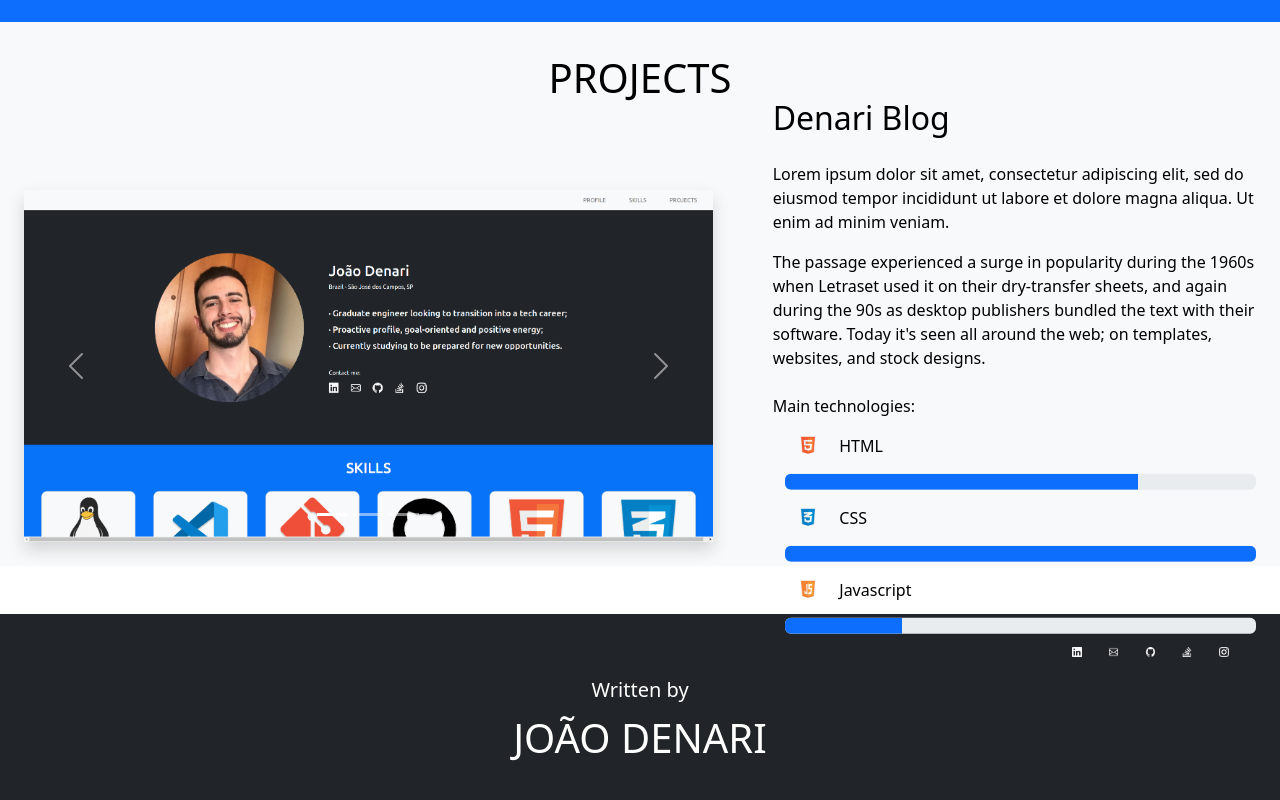
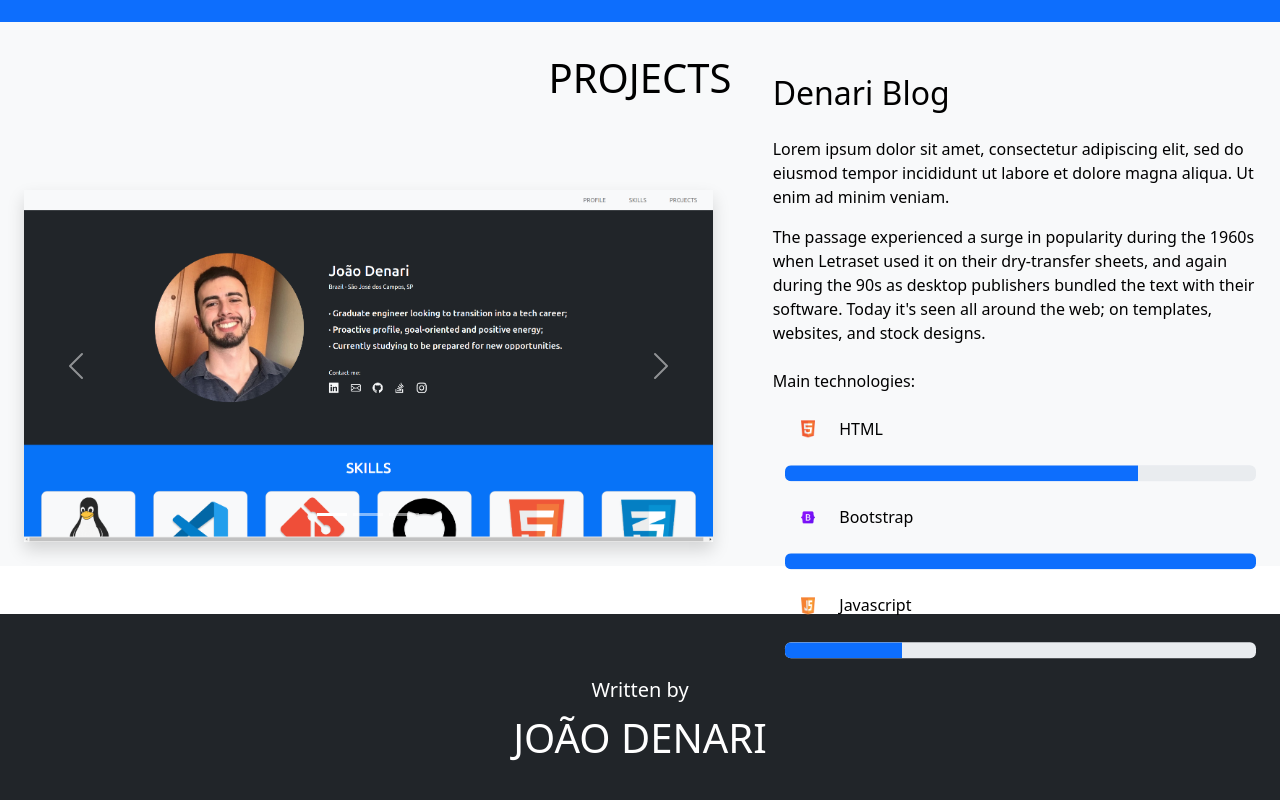
Before and after one commit to jdenari/jdenari-blog, a plain HTML site: page index.html in a window 1280 px wide. Shown: the part 1178-1978 px from the top of the page. Drawn offline with nearby package versions, Linux system fonts and the light colour scheme.

Commit message:
bootstrap-icon-added

```diff
--- a/index.html
+++ b/index.html
@@ -88,6 +88,9 @@
                                 <img src="images/skills-icon/js-icon-full.png" alt="Icon Linkedin" style="height: 220px;">
                         </div>
                         <div class="swiper-slide card bg-light p-3 rounded-4 align-items-center">
+                                <img src="images/skills-icon/bootstrap-icon-full.png" alt="Icon Linkedin" style="height: 220px;">
+                        </div>
+                        <div class="swiper-slide card bg-light p-3 rounded-4 align-items-center">
                                 <img src="images/skills-icon/figma-icon-full.png" alt="Icon Linkedin" style="height: 220px;">
                         </div>
                         <div class="swiper-slide card bg-light p-3 rounded-4 align-items-center">
@@ -142,21 +145,21 @@
                                 <div class="p">The passage experienced a surge in popularity during the 1960s when Letraset used it on their dry-transfer sheets, and again during the 90s as desktop publishers bundled the text with their software. Today it's seen all around the web; on templates, websites, and stock designs.</div>
                                 <div class="p mt-4">Main technologies: </div>
                                 <div class="container">
-                                        <div class="row p-3 align-items-center">
+                                        <div class="row p-3 align-items-center" style="height: 72.31px">
                                                 <img src="images/skills-icon/html-icon.png" alt="Icon Linkedin" class="col-1">
                                                 <div class="p col-11 align-items-center">HTML</div>
                                         </div>
                                         <div class="progress">
                                                 <div class="progress-bar" role="progressbar" aria-label="Basic example" style="width: 75%" aria-valuenow="25" aria-valuemin="0" aria-valuemax="100"></div>
                                         </div>
-                                        <div class="row p-3 align-items-center">
-                                                <img src="images/skills-icon/css-icon.png" alt="Icon Linkedin" class="col-1">
-                                                <div class="p col-11 align-items-center">CSS</div>
+                                        <div class="row p-3 align-items-center" style="height: 72.31px">
+                                                <img src="images/skills-icon/bootstrap-icon.png" alt="Icon Linkedin" class="col-1">
+                                                <div class="p col-11 align-items-center">Bootstrap</div>
                                         </div>
                                         <div class="progress">
                                                 <div class="progress-bar" role="progressbar" aria-label="Basic example" style="width: 100%" aria-valuenow="25" aria-valuemin="0" aria-valuemax="100"></div>
                                         </div>
-                                        <div class="row p-3 align-items-center">
+                                        <div class="row p-3 align-items-center" style="height: 72.31px">
                                                 <img src="images/skills-icon/js-icon.png" alt="Icon Linkedin" class="col-1">
                                                 <div class="p col-11 align-items-center">Javascript</div>
                                         </div>
```
Also changed, not shown: images/skills-icon/bootstrap-icon-full.png (added), images/skills-icon/bootstrap-icon.png (added).
